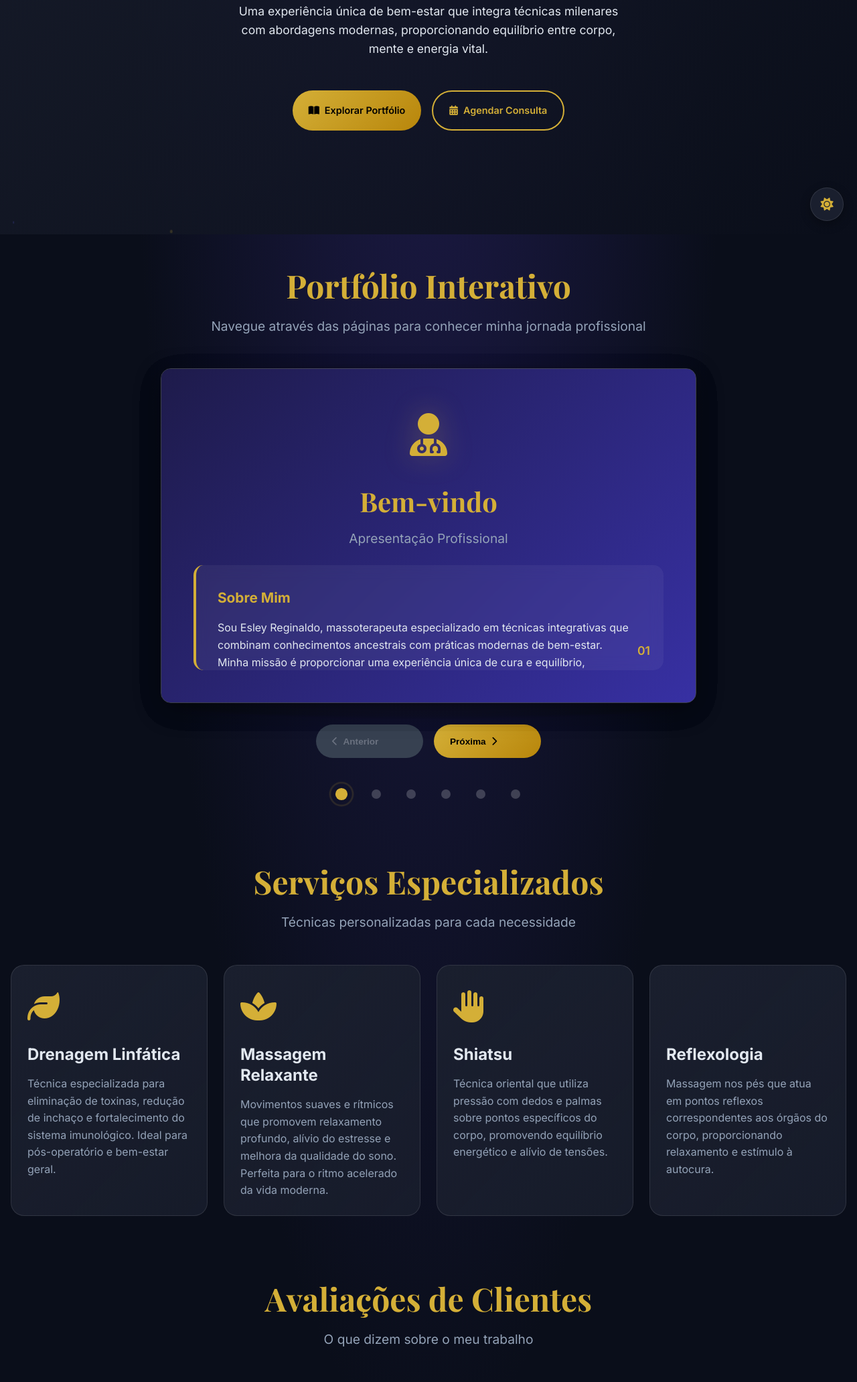
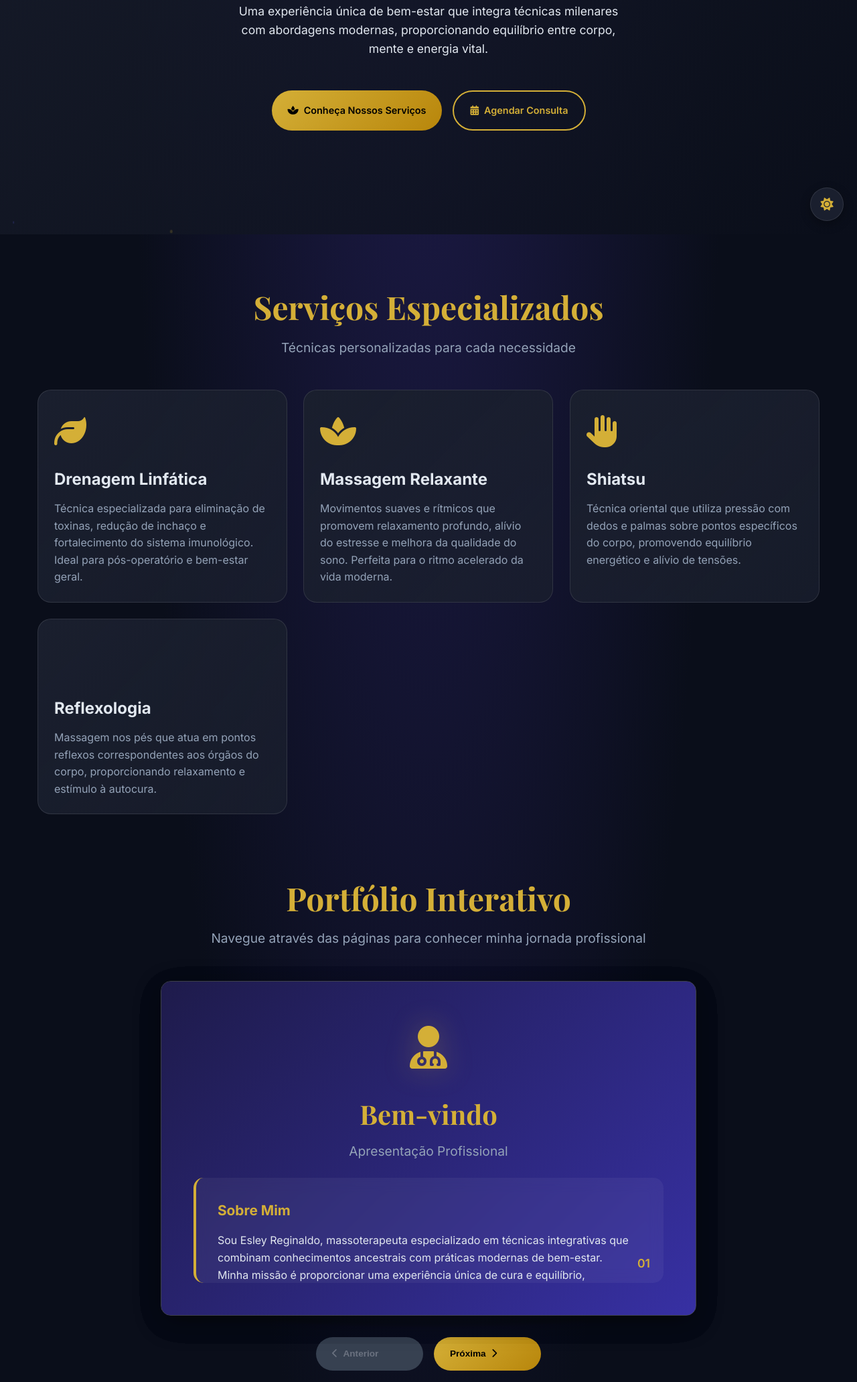
Before and after one commit to esley-resilva/portifolio_masso, a plain HTML site: page index.html in a window 1280 px wide. Shown: the part 450-2514 px from the top of the page at 67% size. Drawn offline with nearby package versions, Linux system fonts and the light colour scheme.

Commit message:
Update index.html

```diff
--- a/index.html
+++ b/index.html
@@ -433,10 +433,10 @@
             box-shadow: none;
         }
 
-        /* Portfolio Section */
-        .portfolio-section {
-            padding: 3rem 1rem;
-            max-width: 1400px;
+        /* Services Section */
+        .services-section {
+            padding: 5rem 1rem 3rem;
+            max-width: 1200px;
             margin: 0 auto;
         }
 
@@ -456,6 +456,69 @@
         .section-title p {
             font-size: clamp(1rem, 3vw, 1.2rem);
             color: var(--text-muted);
+        }
+
+        .feature-grid {
+            display: grid;
+            grid-template-columns: repeat(auto-fit, minmax(280px, 1fr));
+            gap: 1.5rem;
+        }
+
+        .feature-card {
+            background: linear-gradient(135deg, var(--bg-card) 0%, rgba(26, 31, 46, 0.8) 100%);
+            padding: 1.5rem;
+            border-radius: 20px;
+            border: 1px solid rgba(255,255,255,0.1);
+            transition: var(--transition);
+            position: relative;
+            overflow: hidden;
+        }
+
+        .feature-card::before {
+            content: '';
+            position: absolute;
+            top: 0;
+            left: -100%;
+            width: 100%;
+            height: 100%;
+            background: linear-gradient(90deg, transparent, rgba(255,255,255,0.1), transparent);
+            transition: left 0.5s ease;
+        }
+
+        .feature-card:hover::before {
+            left: 100%;
+        }
+
+        .feature-card:hover {
+            transform: translateY(-5px);
+            box-shadow: 0 15px 35px rgba(0,0,0,0.3);
+            border-color: var(--primary);
+        }
+
+        .feature-icon {
+            font-size: clamp(2.5rem, 6vw, 3rem);
+            color: var(--primary);
+            margin-bottom: 1rem;
+        }
+
+        .feature-title {
+            font-size: clamp(1.3rem, 4vw, 1.5rem);
+            color: var(--text-light);
+            margin-bottom: 1rem;
+            line-height: 1.3;
+        }
+
+        .feature-description {
+            color: var(--text-muted);
+            line-height: 1.6;
+            font-size: clamp(0.9rem, 2.5vw, 1rem);
+        }
+
+        /* Portfolio Section */
+        .portfolio-section {
+            padding: 3rem 1rem;
+            max-width: 1400px;
+            margin: 0 auto;
         }
 
         /* Book 3D - Mobile Optimization */
@@ -716,64 +779,6 @@
             transform: rotate(15deg);
         }
 
-        /* Services */
-        .feature-grid {
-            display: grid;
-            grid-template-columns: repeat(auto-fit, minmax(280px, 1fr));
-            gap: 1.5rem;
-            margin: 3rem 1rem;
-        }
-
-        .feature-card {
-            background: linear-gradient(135deg, var(--bg-card) 0%, rgba(26, 31, 46, 0.8) 100%);
-            padding: 1.5rem;
-            border-radius: 20px;
-            border: 1px solid rgba(255,255,255,0.1);
-            transition: var(--transition);
-            position: relative;
-            overflow: hidden;
-        }
-
-        .feature-card::before {
-            content: '';
-            position: absolute;
-            top: 0;
-            left: -100%;
-            width: 100%;
-            height: 100%;
-            background: linear-gradient(90deg, transparent, rgba(255,255,255,0.1), transparent);
-            transition: left 0.5s ease;
-        }
-
-        .feature-card:hover::before {
-            left: 100%;
-        }
-
-        .feature-card:hover {
-            transform: translateY(-5px);
-            box-shadow: 0 15px 35px rgba(0,0,0,0.3);
-            border-color: var(--primary);
-        }
-
-        .feature-icon {
-            font-size: clamp(2.5rem, 6vw, 3rem);
-            color: var(--primary);
-            margin-bottom: 1rem;
-        }
-
-        .feature-title {
-            font-size: clamp(1.3rem, 4vw, 1.5rem);
-            color: var(--text-light);
-            margin-bottom: 1rem;
-            line-height: 1.3;
-        }
-
-        .feature-description {
-            color: var(--text-muted);
-            line-height: 1.6;
-            font-size: clamp(0.9rem, 2.5vw, 1rem);
-        }
-
         /* Testimonials - Improved for mobile */
         .testimonials-section {
             padding: 3rem 1rem;
@@ -921,7 +926,6 @@
             .feature-grid {
                 grid-template-columns: 1fr;
                 gap: 1rem;
-                margin: 2rem 0.5rem;
             }
 
             .progress-dot {
@@ -936,6 +940,12 @@
 
             .page-text {
                 max-height: 50%;
+            }
+
+            .services-section,
+            .portfolio-section,
+            .testimonials-section {
+                padding: 4rem 1rem 2rem;
             }
         }
 
@@ -1057,8 +1067,8 @@
             <div class="nav-logo">Esley Reginaldo</div>
             <ul class="nav-menu" id="navMenu">
                 <li><a href="#hero" class="nav-link">Início</a></li>
+                <li><a href="#services" class="nav-link">Serviços</a></li>
                 <li><a href="#portfolio" class="nav-link">Portfólio</a></li>
-                <li><a href="#services" class="nav-link">Serviços</a></li>
                 <li><a href="#testimonials" class="nav-link">Avaliações</a></li>
                 <li><a href="#contact" class="nav-link">Contato</a></li>
             </ul>
@@ -1092,9 +1102,9 @@
                 proporcionando equilíbrio entre corpo, mente e energia vital.
             </p>
             <div class="hero-cta">
-                <a href="#portfolio" class="btn btn-primary">
-                    <i class="fas fa-book-open"></i>
-                    Explorar Portfólio
+                <a href="#services" class="btn btn-primary">
+                    <i class="fas fa-spa"></i>
+                    Conheça Nossos Serviços
                 </a>
                 <a href="#contact" class="btn btn-outline">
                     <i class="fas fa-calendar-alt"></i>
@@ -1104,7 +1114,19 @@
         </div>
     </section>
 
-    <!-- Portfolio Section -->
+    <!-- Services Section - AGORA PRIMEIRO -->
+    <section class="services-section" id="services">
+        <div class="section-title">
+            <h2>Serviços Especializados</h2>
+            <p>Técnicas personalizadas para cada necessidade</p>
+        </div>
+
+        <div class="feature-grid" id="servicesGrid">
+            <!-- Serviços serão carregados pelo JavaScript -->
+        </div>
+    </section>
+
+    <!-- Portfolio Section - AGORA DEPOIS DOS SERVIÇOS -->
     <section class="portfolio-section" id="portfolio">
         <div class="section-title">
             <h2>Portfólio Interativo</h2>
@@ -1130,18 +1152,6 @@
 
         <div class="page-progress" id="pageProgress">
             <!-- Dots serão criados pelo JavaScript -->
-        </div>
-    </section>
-
-    <!-- Services Section -->
-    <section id="services">
-        <div class="section-title">
-            <h2>Serviços Especializados</h2>
-            <p>Técnicas personalizadas para cada necessidade</p>
-        </div>
-
-        <div class="feature-grid" id="servicesGrid">
-            <!-- Serviços serão carregados pelo JavaScript -->
         </div>
     </section>
 
```
